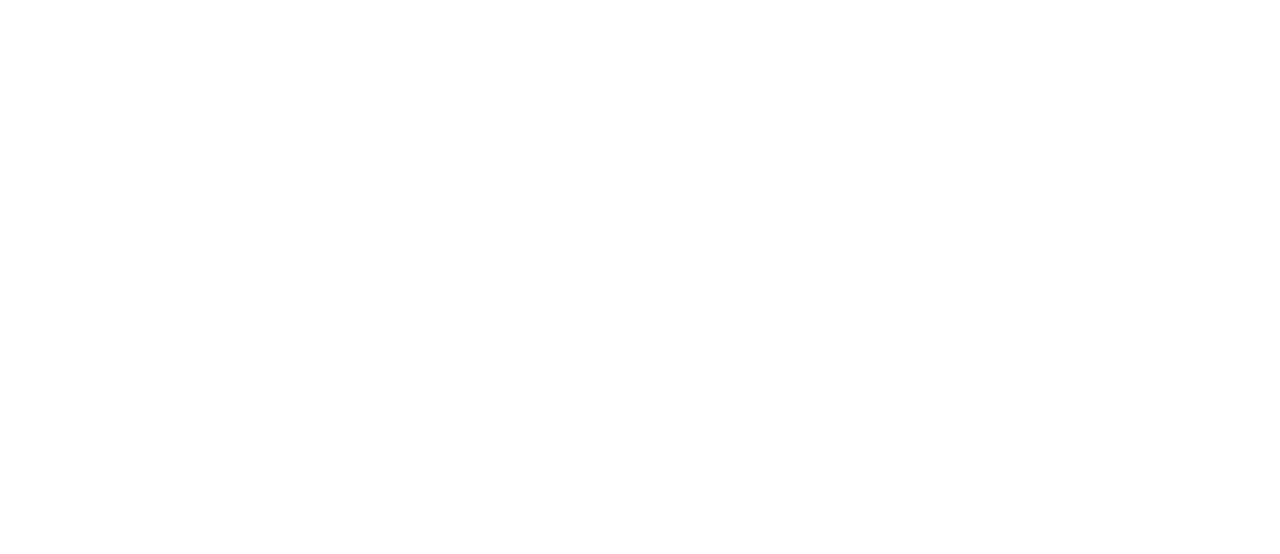
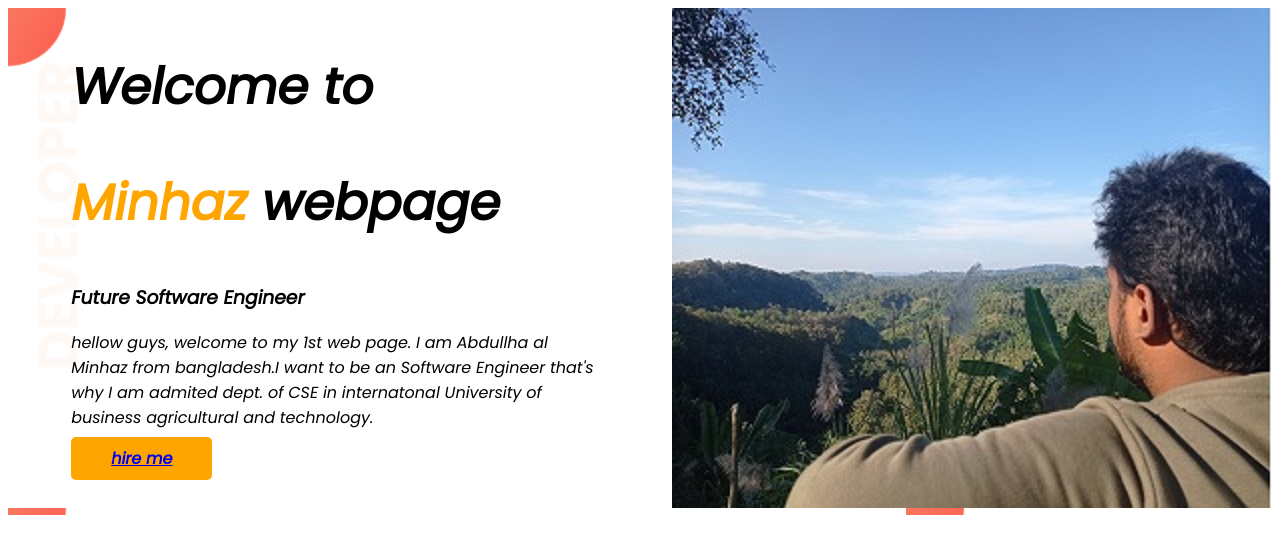
Before and after one commit to AbdullhaAlMinhaz/developer-portfolio, a plain HTML site: page index.html in a window 1280 px wide. Drawn offline with Linux system fonts and the light colour scheme.

Commit message:
top banner added

```diff
--- a/index.html
+++ b/index.html
@@ -1,13 +1,34 @@
 <!DOCTYPE html>
 <html lang="en">
+
 <head>
     <meta charset="UTF-8">
     <meta http-equiv="X-UA-Compatible" content="IE=edge">
     <meta name="viewport" content="width=device-width, initial-scale=1.0">
     <title>Minhaz portfolio</title>
+    <link rel="preconnect" href="https://fonts.googleapis.com">
+    <link rel="preconnect" href="https://fonts.gstatic.com" crossorigin>
+    <link href="https://fonts.googleapis.com/css2?family=Poppins:ital@1&display=swap" rel="stylesheet">
     <link rel="stylesheet" href="style.css">
 </head>
+
 <body>
+    <section class="top-banner">
+        <div class="half-width">
+            <h1>Welcome to </h1>
+            <h1><span class="orange-color">Minhaz</span> webpage</h1>
+            <h3>Future Software Engineer</h3>
+            <p>hellow guys, welcome to my 1st web page. I am Abdullha al Minhaz from bangladesh.I want to be an Software
+                Engineer that's why I am admited dept. of CSE in
+                internatonal University of business agricultural and technology.
+            </p>
+            <a class="link-button" target="_blank" href="https://www.google.com.bd/?gws_rd=ssl">hire me</a>
+        </div>
+        <div class="half-width">
+            <img src="images/Minhaz.jpg" alt="">
 
+        </div>
+    </section>
 </body>
+
 </html>
--- a/style.css
+++ b/style.css
@@ -0,0 +1,27 @@
+body{
+    font-family: 'Poppins', sans-serif;
+}
+h1{
+    font-size: 50px;
+}
+.orange-color{
+    color: orange;
+}
+section{
+    display: flex;
+}
+.half-width{
+    width: 50%;
+    padding-left: 5%;
+}
+.link-button{
+    text-decoration: noen;
+    background-color: orange;
+    background-image: linear-gradient(red to pink);
+    padding: 10px 40px;
+    border-radius: 5px;
+    font-weight: 700;
+}
+.top-banner{
+    background-image: url(images/top-banner.png);
+}
```
Also changed, not shown: images/Minhaz.jpg (added), images/dream-bg.png (added), images/exp-bg.png (added), images/jhankar.png (added), images/jhankar2.png (added), images/my-bg.png (added), images/my-bg2.png (added), images/top-banner.png (added), 7 other files.
